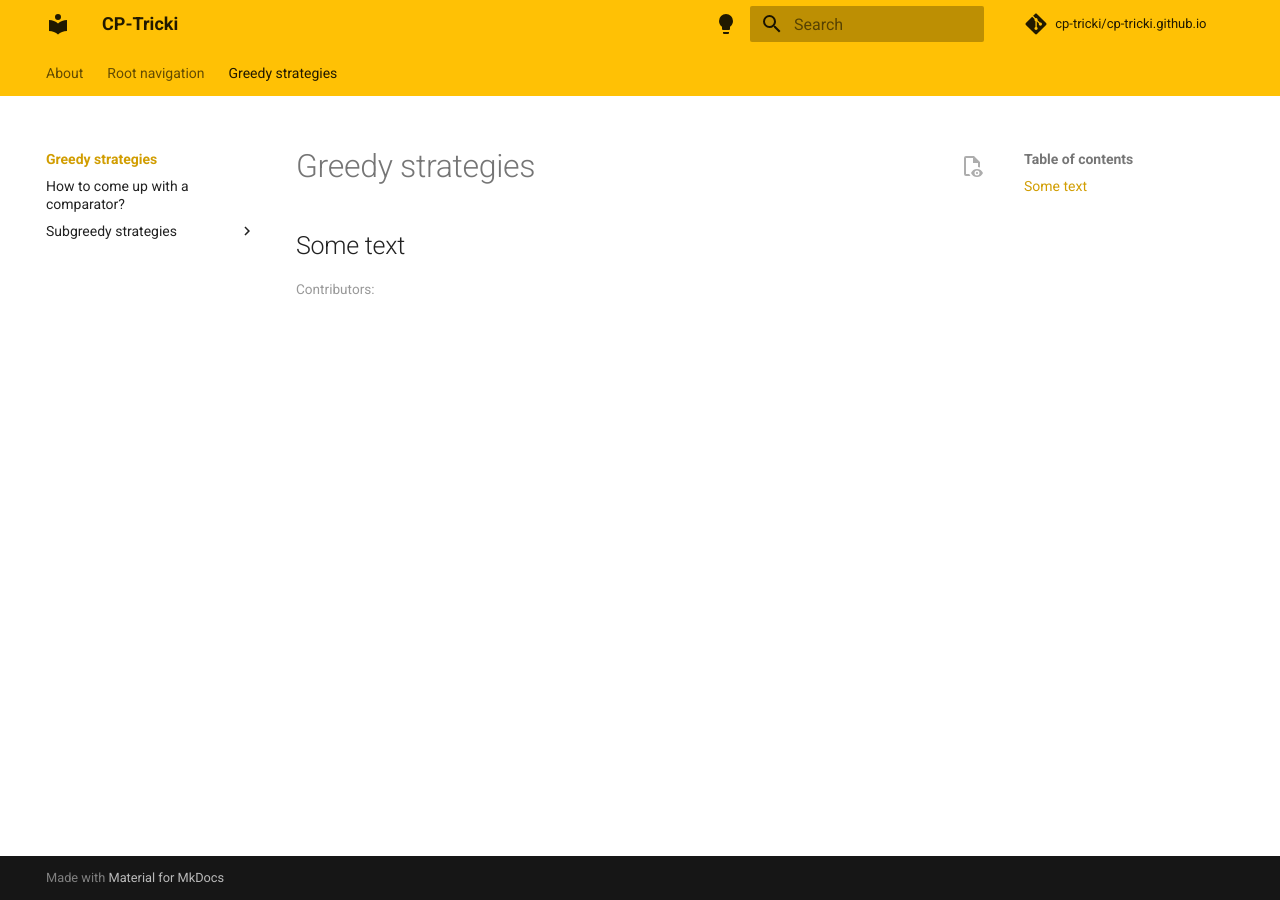
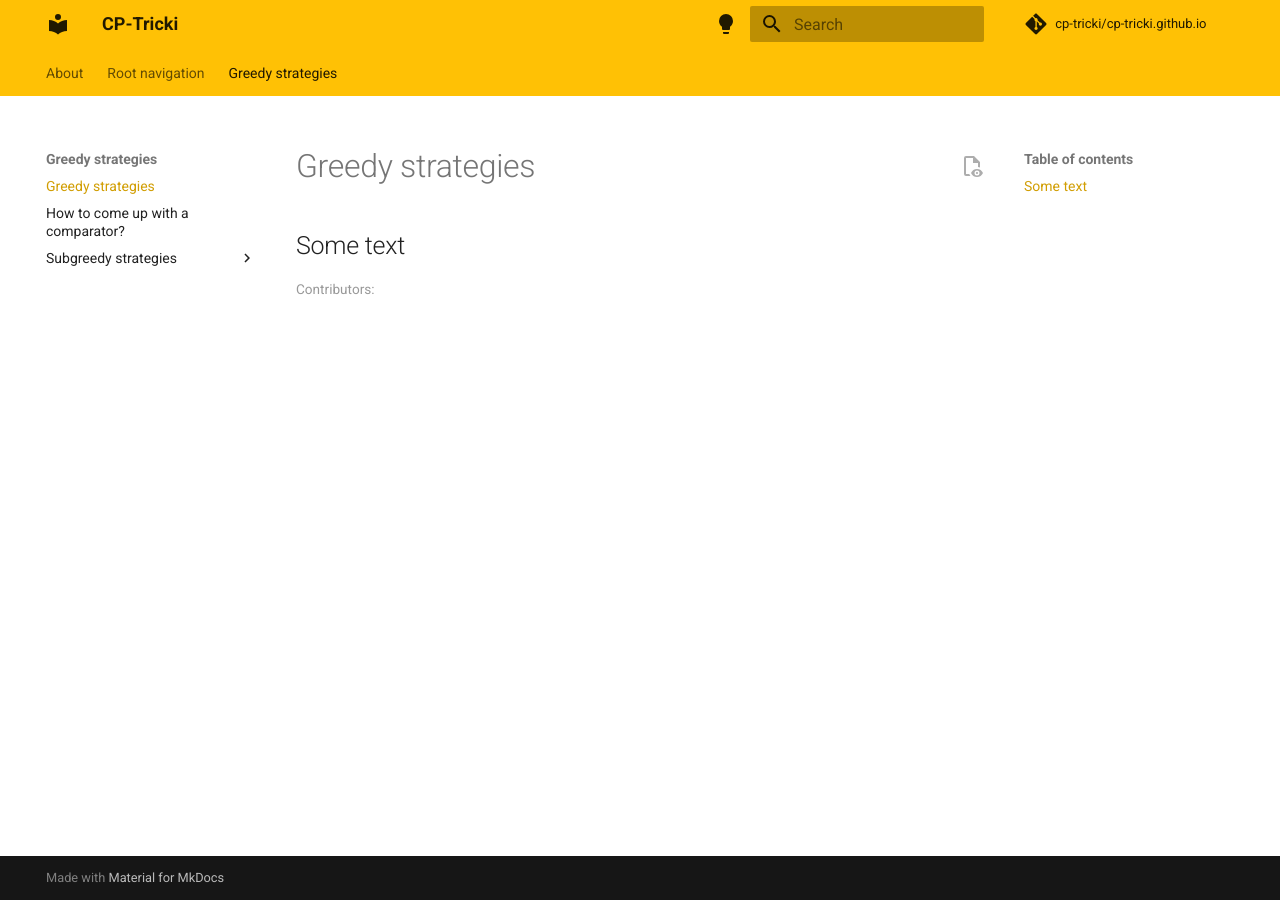
Before and after one commit to cp-tricki/cp-tricki.github.io, an MkDocs documentation site: the page built from docs/greedy-strategies/index.md, in a window 1280 px wide. Built offline with MkDocs 1.6.1 and Material for MkDocs 9.7.7, drawn with Linux system fonts in a browser that asks for light colours; comment, search, counter and statistics services are not loaded.

Commit message:
no indexes

```diff
--- a/mkdocs.yml
+++ b/mkdocs.yml
@@ -23,9 +23,8 @@ theme:
 
   features:
     - navigation.instant
-    # - navigation.tabs
     - navigation.tracking
-    - navigation.indexes
+    # - navigation.indexes
     - navigation.tabs
     - content.action.view
 
```
